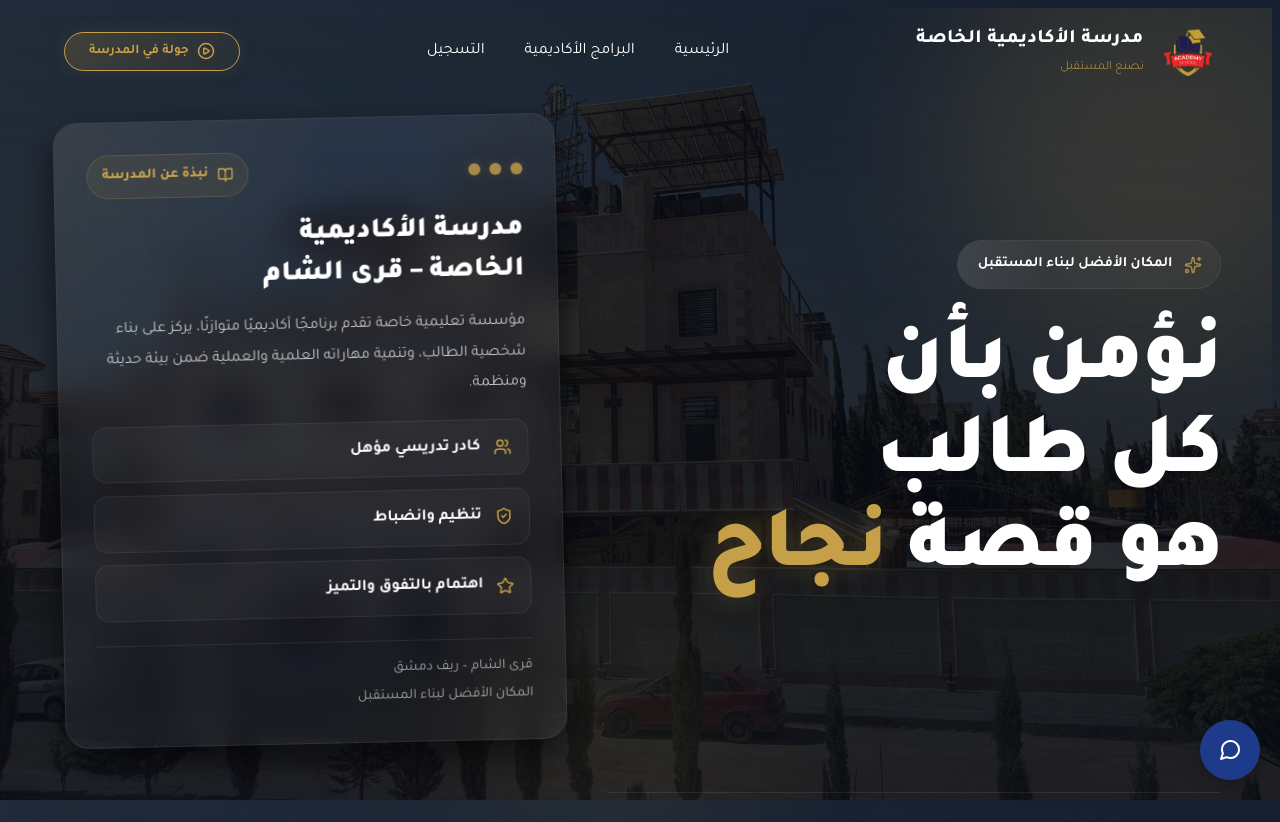
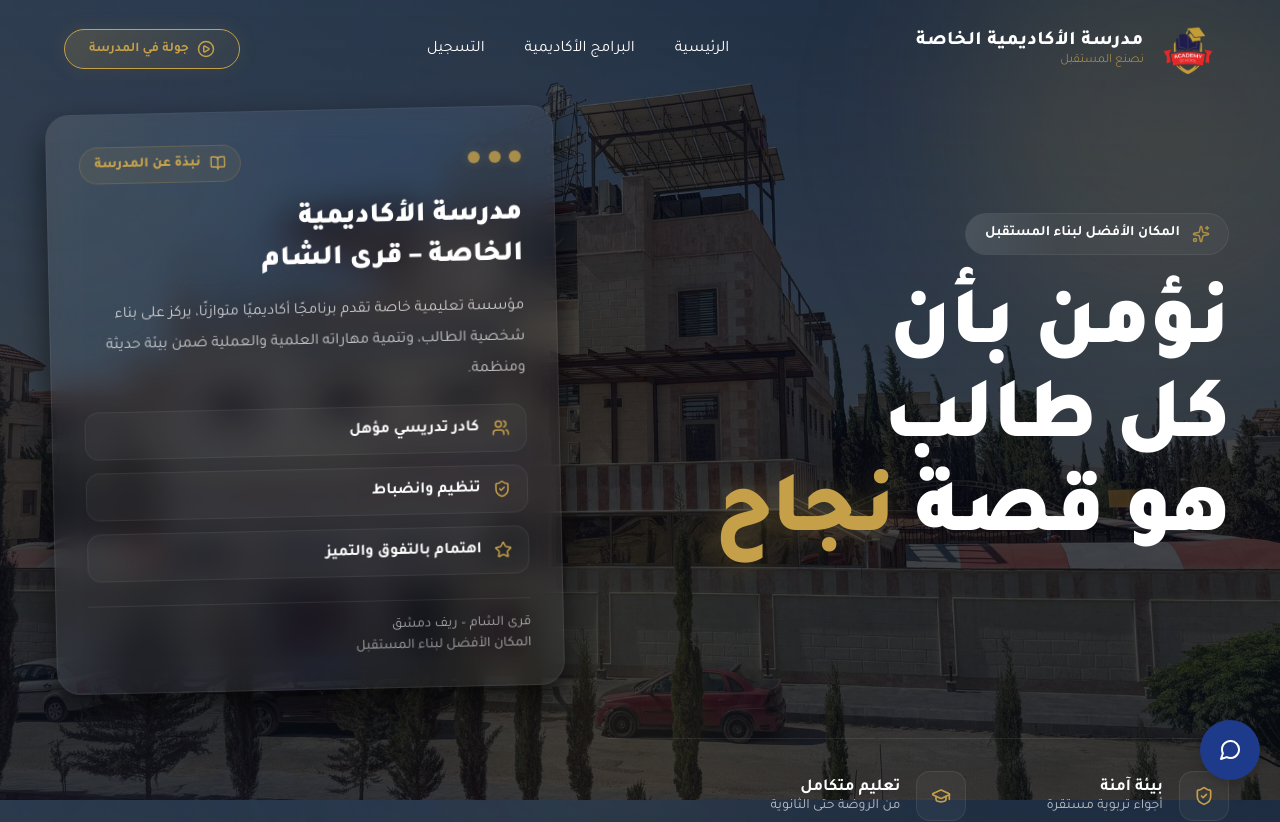
Before and after one commit to Alijouhara78/academy, a React (Vite) app: page / in a window 1280 px wide. Shown: the top 822 px of the page. Built offline with nearby package versions, Linux system fonts and the light colour scheme.

Commit message:
Update App.css

```diff
--- a/src/App.css
+++ b/src/App.css
@@ -41,19 +41,35 @@ html {
 }
 
 body {
+  /* 1. دمج التدرج اللوني مع الصورة لضمان وضوح النصوص فوقها */
   background-image:
-    linear-gradient(to bottom, rgba(5, 7, 10, 0.8), rgba(10, 13, 20, 0.9)),
+    linear-gradient(to bottom, rgba(5, 7, 10, 0.7), rgba(10, 13, 20, 0.8)),
     url('./assets/school-bg.jpg');
+
+  /* 2. أهم خاصية: تجعل الصورة تغطي كل الشاشة مهما كان حجم الجهاز */
   background-size: cover;
-  background-position: center;
+
+  /* 3. لضمان عدم تكرار الصورة إذا كان المحتوى طويلاً */
+  background-repeat: no-repeat;
+
+  /* 4. توسيط الصورة في المنتصف دائماً */
+  background-position: center center;
+
+  /* 5. تثبيت الخلفية عند التمرير (يعطي فخامة للتصميم) */
   background-attachment: fixed;
-  background-color: var(--clr-bg-deep);
+
+  /* 6. إعدادات القياسات والخطوط */
+  margin: 0;
+  padding: 0;
+  min-height: 100vh;
+  width: 100%;
   color: var(--clr-text-main);
   font-family: var(--font-main);
-  line-height: 1.7;
   overflow-x: hidden;
-  min-height: 100vh;
+
+  /* تحسين عرض الخطوط */
   -webkit-font-smoothing: antialiased;
+  -moz-osx-font-smoothing: grayscale;
 }
 
 /* ========================================
```
